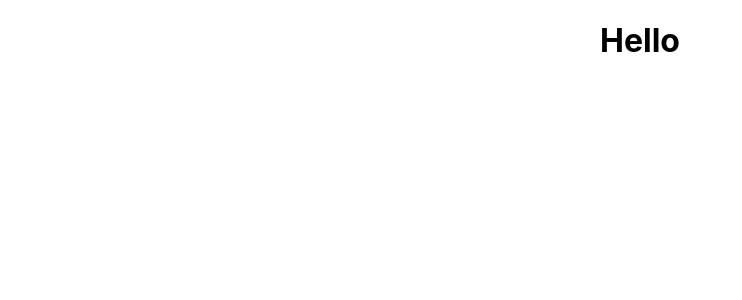
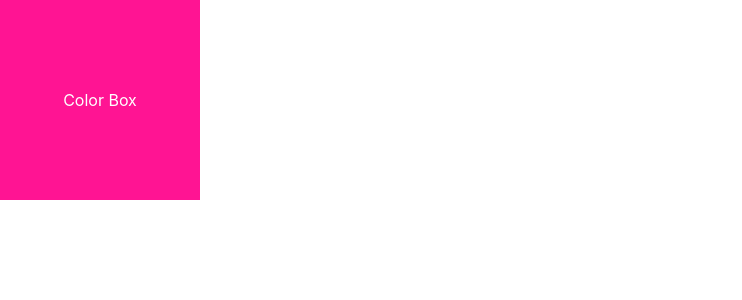
Before and after one commit to namnguyen2203/react-hook-basic, a React (Create React App) app: page / in a window 1280 px wide. Shown: the top 300 px of the page, without its empty margins (0-742 px from the left). Built offline with nearby package versions, Linux system fonts and the light colour scheme.

Commit message:
Add ColorBox Component ⚙️

```diff
--- a/src/App.js
+++ b/src/App.js
@@ -1,10 +1,11 @@
 import React from 'react'
 import './App.scss'
+import ColorBox from './components/ColorBox'
 
 function App() {
   return (
     <div className='app'>
-      <h1>Hello</h1>
+      <ColorBox />
     </div>
   )
 }
--- /dev/null
+++ b/src/components/ColorBox/ColorBox.scss
@@ -0,0 +1,12 @@
+.color-box {
+  $box-size: 200px;
+
+  width: $box-size;
+  height: $box-size;
+  display: flex;
+  align-items: center;
+  justify-content: center;
+  color: #fff;
+  transition: 300ms ease-in-out;
+  cursor: pointer;
+}
--- /dev/null
+++ b/src/components/ColorBox/index.jsx
@@ -0,0 +1,28 @@
+import React, { useState } from 'react'
+
+import './ColorBox.scss'
+
+function getRandomColor() {
+  const COLOR_LIST = ['deeppink', 'green', 'black', 'blue']
+  const randomIndex = Math.trunc(Math.random() * COLOR_LIST.length)
+  return COLOR_LIST[randomIndex]
+}
+
+export default function ColorBox() {
+  const [color, setColor] = useState(() => {
+    const initColor = localStorage.getItem('box_color') || 'deeppink'
+    return initColor
+  })
+
+  function handleBoxClick() {
+    const newColor = getRandomColor()
+    setColor(newColor)
+    localStorage.setItem('box_color', newColor)
+  }
+
+  return (
+    <div className='color-box' style={{ backgroundColor: color }} onClick={() => handleBoxClick()}>
+      Color Box
+    </div>
+  )
+}
```
